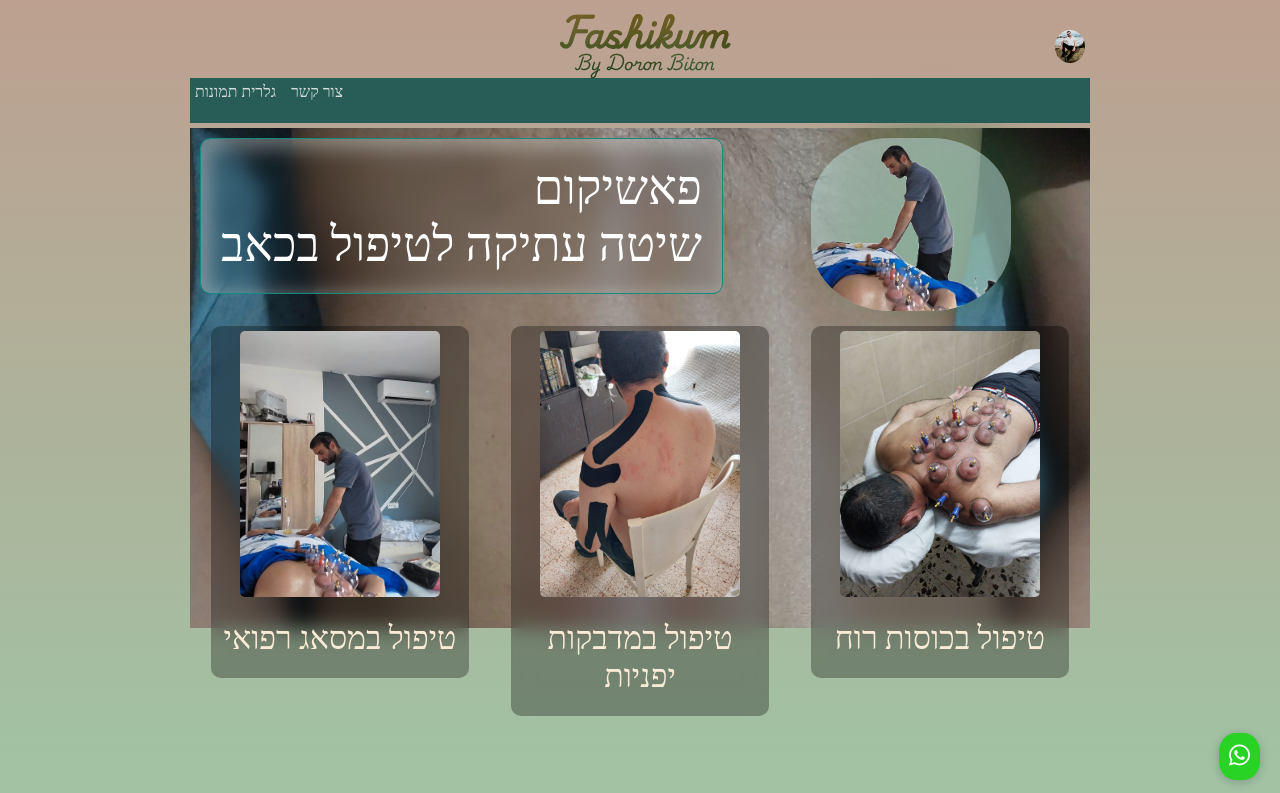
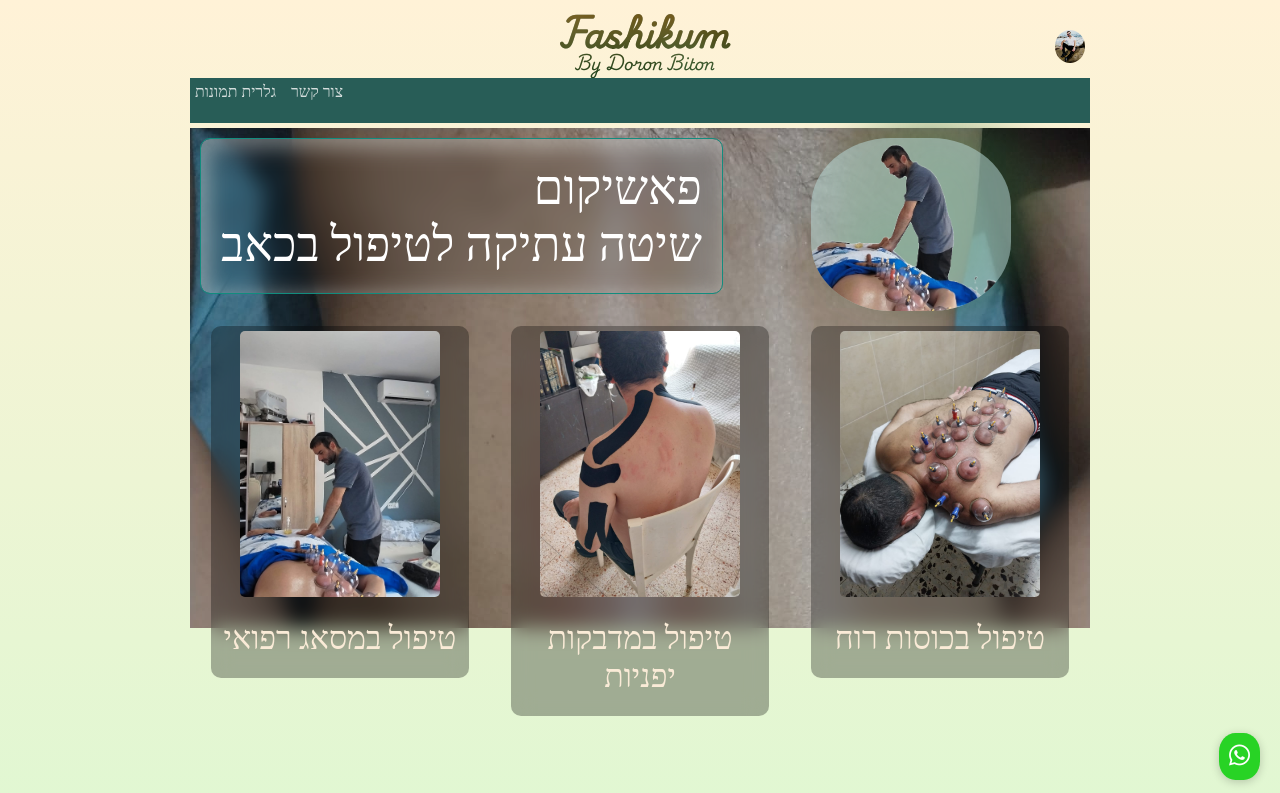
Before and after one commit to meirbit32/doronApp, a plain HTML site: page index.html in a window 1280 px wide. Shown: the top 793 px of the page. Drawn offline with nearby package versions, Linux system fonts and the light colour scheme; a web font is replaced by a local one.

Commit message:
CHANG THOPHOGRAFY2

```diff
--- a/style.css
+++ b/style.css
@@ -34,7 +34,7 @@ body{
     "main-content"
     "side-bar"
     "footer";
-    background-image: linear-gradient(180deg, #bda090, #a0c3a4);
+    background-image: linear-gradient(180deg, #fff2d7, #e1f7d2);
 
     /* background-image: linear-gradient(180deg,rgba(193, 167, 119, 0.692), rgba(210, 241, 242, 0.762),  rgba(92, 233, 219, 0.692)); */
     background-repeat: no-repeat;
```
